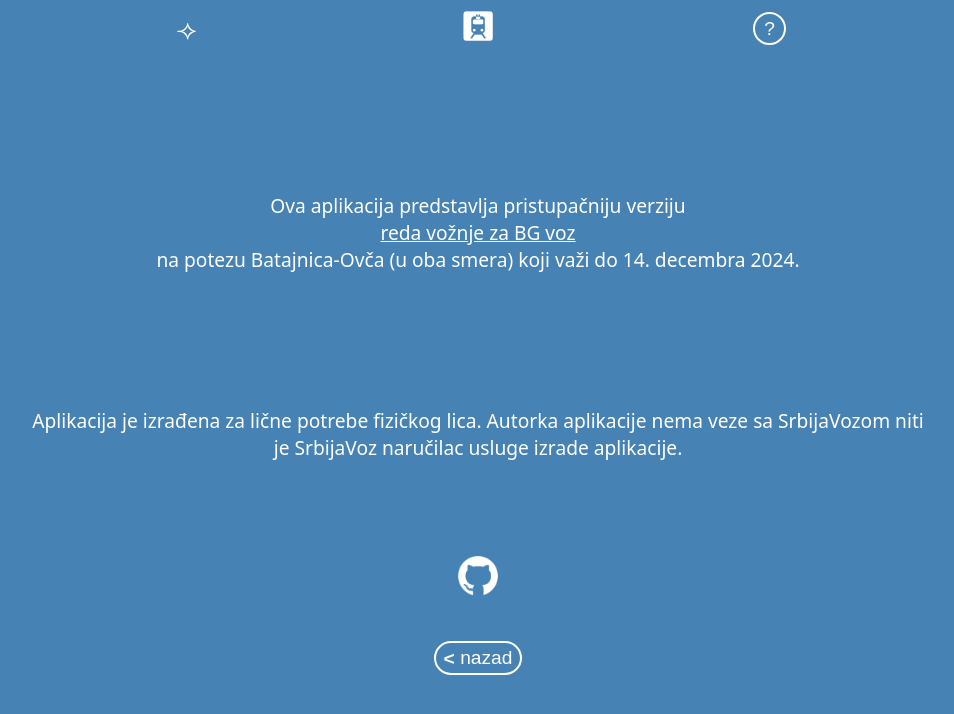
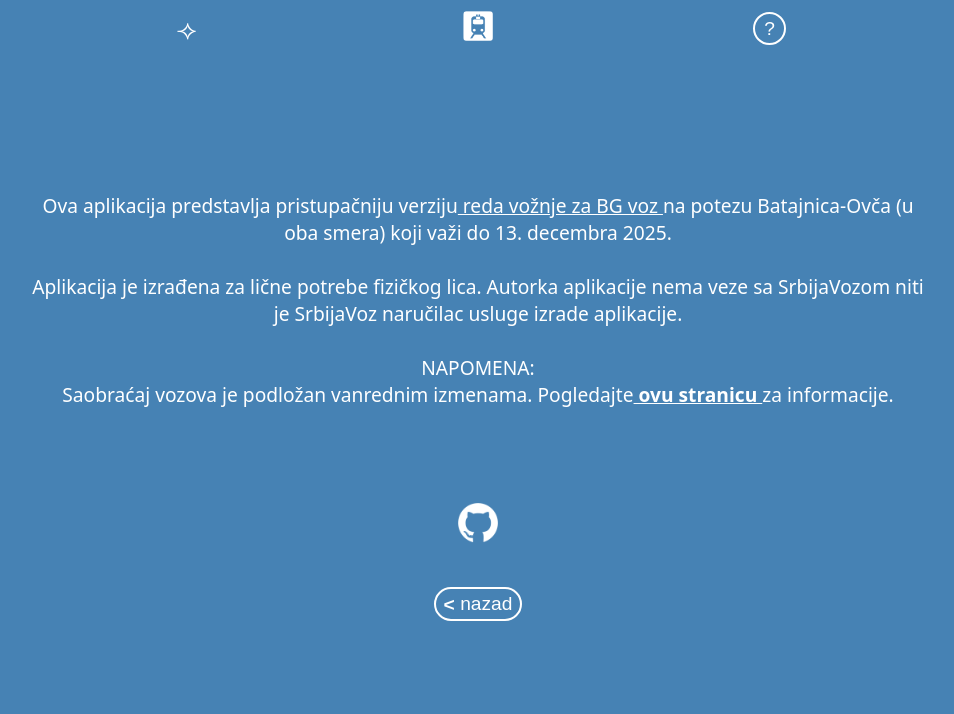
Before and after one commit to Marija-Kov/train-schedule, a React (Vite) app: page / in a window 1280 px wide. Both pictures are taken after a click on the button "more info". Shown: the top 714 px of the page, without its empty margins (162-1116 px from the left). Built offline with nearby package versions, Linux system fonts and the light colour scheme.

Commit message:
yearly update
- Update date values;

- Add link to live information about schedule changes.

```diff
--- a/src/components/Form.tsx
+++ b/src/components/Form.tsx
@@ -89,8 +89,8 @@
          aria-label="select date of departure"
          name="date"
          type="date"
-         min="2023-12-10"
-         max="2024-12-14"
+         min="2024-12-15"
+         max="2025-12-13"
          className={emptyFields.includes("date") ? "error" : ""}
          ></input>
         <label htmlFor="time">Vreme/Time:</label>
--- a/src/components/Info.tsx
+++ b/src/components/Info.tsx
@@ -6,17 +6,21 @@
     <div className="info--content">
       <p>
         Ova aplikacija predstavlja pristupačniju verziju
+        <a href="https://www.srbvoz.rs/wp-content/redvoznje/rv_bg_voza_za_2022.pdf"> reda vožnje za BG voz </a>
+        na potezu Batajnica-Ovča (u oba smera) koji važi do 13. decembra 2025.
         <br></br>
-        <a href="https://www.srbvoz.rs/wp-content/redvoznje/rv_bg_voza_za_2022.pdf">
-          reda vožnje za BG voz
-        </a>
         <br></br>
-        na potezu Batajnica-Ovča (u oba smera) koji važi do 14. decembra 2024.
-      </p>
-      <p>
         Aplikacija je izrađena za lične potrebe fizičkog lica. Autorka
         aplikacije nema veze sa SrbijaVozom niti je SrbijaVoz naručilac usluge
         izrade aplikacije.
+      <br></br>
+      <br></br>
+       NAPOMENA:
+       <br></br>
+       Saobraćaj vozova je podložan vanrednim izmenama.
+       Pogledajte
+        <a href="https://srbijavoz.rs/informacije/"><strong> ovu stranicu </strong></a>
+        za informacije.
       </p>
 
       <a aria-label="repo" href="https://github.com/Marija-Kov/train-schedule">
--- a/src/hooks/useFetchData/useFetchData.tsx
+++ b/src/hooks/useFetchData/useFetchData.tsx
@@ -6,7 +6,7 @@
   const fetchData = async () => {
     const cacheExpiration = "cacheExpiration";
     const cachedStationsData = "cachedStationsData";
-    const scheduleValid = new Date("December 14, 2024").getTime();
+    const scheduleValid = new Date("December 13, 2025").getTime();
     let data: { holidays: YyyyMmDd[]; stations: StationDetails[] };
     const scheduleCached = localStorage.getItem(cachedStationsData);
     const cachedScheduleValid = localStorage.getItem(cacheExpiration);
```
Also changed, not shown: 1 other file (tests, documents, lock files or other folders).
